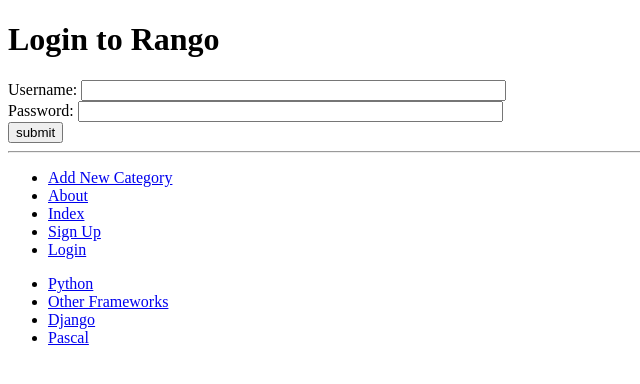
After one commit to 2249314M/tango_with_django_project, a Django app: page /rango/login/ in a window 1280 px wide. The commit adds this page. Shown: the top 384 px of the page, without its empty margins (0-640 px from the left). Run offline with Django 3.2, Linux system fonts and the light colour scheme; data comes from the database, SQL or seed files in the repository.

Commit message:
Chapter 9 - Login

```diff
--- a/rango/urls.py
+++ b/rango/urls.py
@@ -10,5 +10,6 @@ urlpatterns = [
         views.show_category, name="show_category"),
     url(r'category/(?P<category_name_slug>[\w\-]+)/add_page/$',
         views.add_page, name="add_page"),
-    url(r'^register/$', views.register, name="register")
+    url(r'^register/$', views.register, name="register"),
+    url(r'^login/$', views.user_login, name='login'),
 ]
--- a/rango/views.py
+++ b/rango/views.py
@@ -1,6 +1,7 @@
 from django.shortcuts import render
-from django.http import HttpResponse
-#Import Category view
+from django.http import HttpResponse, HttpResponseRedirect
+from django.contrib.auth import authenticate, login
+from django.core.urlresolvers import reverse
 from rango.models import Category,Page
 from rango.forms import CategoryForm, PageForm, UserProfileForm, UserForm
 
@@ -134,3 +135,32 @@ def register(request):
                     {'user_form': user_form,
                     'profile_form': profile_form,
                     'registered': registered})
+
+def user_login(request):
+    # If HTTP POST, pull out relevant information
+    if request.method == 'POST':
+        # Get username and password
+        username = request.POST.get('username')
+        password = request.POST.get('password')
+
+        # If username/password combo is correct, return a User object
+        user = authenticate(username=username,password=password)
+
+        # If we have User object, details are correct. If not, no user
+        # with matching credentials was found
+        if user:
+            if user.is_active:
+                # If user is valid and active, log in and send back to homepage
+                login(request,user)
+                return HttpResponseRedirect(reverse('index'))
+            else:
+                # Inactive account was used so don't log in
+                return HttpResponse("Your Rango account is disabled.")
+        else:
+            # Bad login details so don't log in
+            print("Invalid login details: {0}, {1}".format(username,password))
+            return HttpResponse("Invalid login details supplied.")
+
+    # If not HTTP POST display login form
+    else:
+        return render(request, 'rango/login.html', {})
--- a/templates/rango/base.html
+++ b/templates/rango/base.html
@@ -25,6 +25,7 @@
           <li><a href="{% url 'rango:about' %}">About</a></li>
           <li><a href="{% url 'rango:index' %}">Index</a></li>
           <li><a href="{% url 'rango:register' %}">Sign Up</a></li>
+          <li><a href="{% url 'rango:login' %}">Login</a></li>
         </ul>
       </div>
 
--- /dev/null
+++ b/templates/rango/login.html
@@ -0,0 +1,18 @@
+{% extends 'rango/base.html' %}
+{% load staticfiles %}
+
+{% block title_block %}
+  Login
+{% endblock %}
+
+{% block body_block %}
+<h1>Login to Rango</h1>
+<form id="login_form" method="post" action="{% url 'rango:login' %}">
+  {% csrf_token %}
+  Username: <input type="text" name="username" value="" size="50" />
+  <br />
+  Password: <input type="password" name="password" value="" size="50" />
+  <br />
+  <input type="submit" value="submit" />
+</form>
+{% endblock %}
```
Also changed, not shown: templates/rango/index.html (+7 -4 lines), 2 other files.
